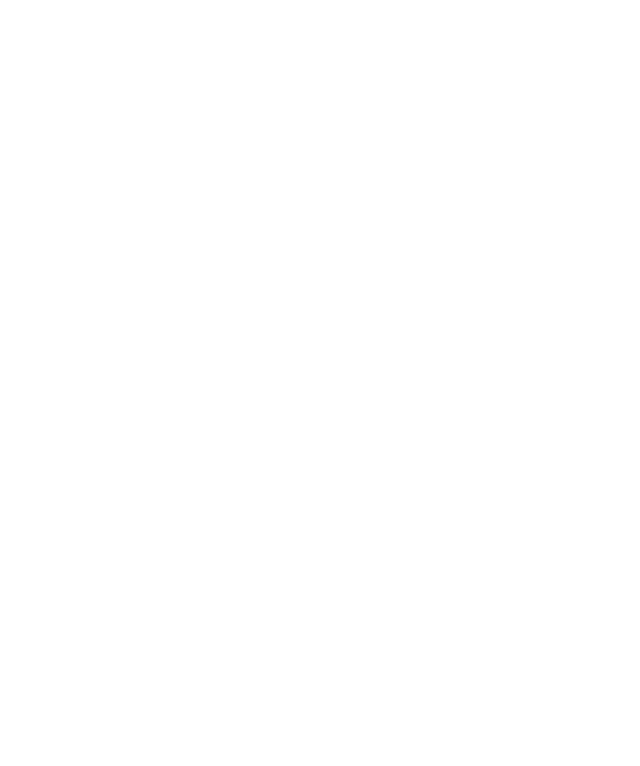
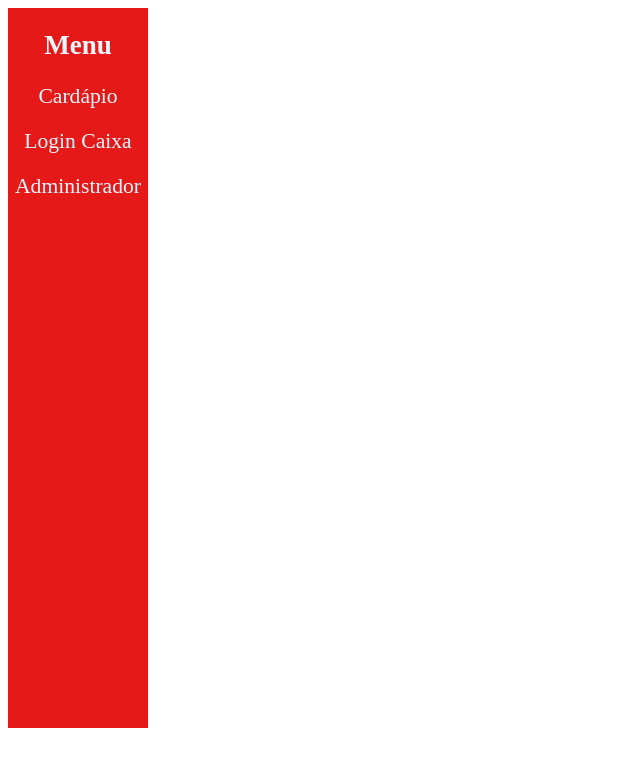
Before and after one commit to CupidoAlejado/Restaurantetestelaele, a plain HTML site: page saitetestelaele/index.html in a window 1280 px wide. Shown: the whole page, without its empty margins (0-640 px from the left). Drawn offline with Linux system fonts and the light colour scheme.

Commit message:
Co-authored-by: MuriloSMI <MuriloSMI@users.noreply.github.com>

```diff
--- /dev/null
+++ b/saitetestelaele/css/estilo.css
@@ -0,0 +1,22 @@
+body{
+    display:flex;
+    flex-direction:row;
+}
+
+#menu{
+    color:aliceblue;
+    font-size:large;
+    display:flex;
+    flex-direction:column;
+    width:140px;
+    background-color:#e61919;
+    height:90vh;
+    align-items:center;
+
+}
+
+#item{
+    font-size: larger;
+    color:aliceblue;
+    margin-bottom: 20px ;
+}
--- a/saitetestelaele/index.html
+++ b/saitetestelaele/index.html
@@ -1,10 +1,26 @@
 <!DOCTYPE html>
 <html lang="en">
+
 <head>
     <meta charset="UTF-8">
+    <link rel="stylesheet" type="text/css" href="css/estilo.css" />
     <title>Restaurante Bucéfalo</title>
 </head>
+
 <body>
+    <div id="menu">
+        <h2>Menu</h2>
+        <span id="item">
+            Cardápio
+        </span>
+        <span id="item" class="caixa">
+            Login Caixa
+        </span>
+        <span id="item" class="admin">
+            Administrador
+        </span>
+    </div>
+    <div class=""></div>
+</body>
 
-</body>
 </html>
```
Also changed, not shown: saitetestelaele/img/logofoda.png (added), 1 other file.
